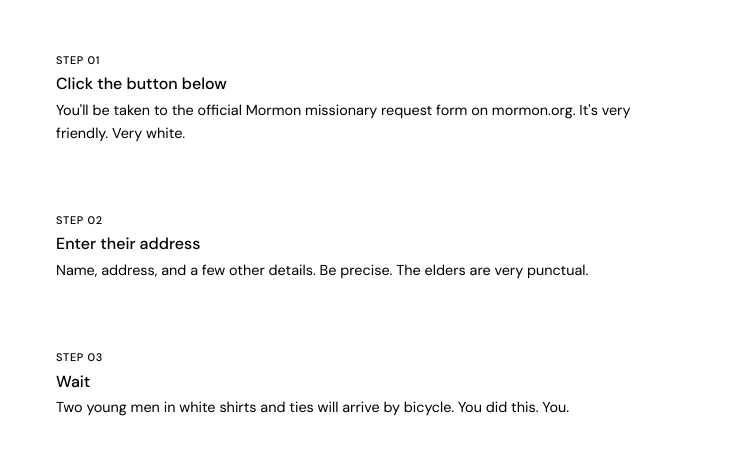
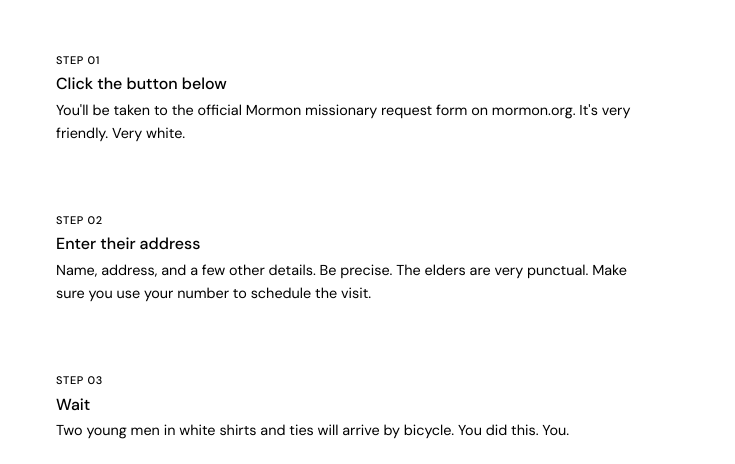
Before and after one commit to sayhitomormonism/sayhitomormonism.github.io, a plain HTML site: page index.html in a window 1280 px wide. Shown: the part 323-787 px from the top of the page, without its empty margins (288-1023 px from the left). Drawn offline with nearby package versions, Linux system fonts and the light colour scheme.

Commit message:
Update index.html

```diff
--- a/index.html
+++ b/index.html
@@ -48,7 +48,7 @@
   <div class="card">
     <div class="step-num">Step 02</div>
     <div class="step-title">Enter their address</div>
-    <div class="step-desc">Name, address, and a few other details. Be precise. The elders are very punctual.</div>
+    <div class="step-desc">Name, address, and a few other details. Be precise. The elders are very punctual. Make sure you use your number to schedule the visit.</div>
   </div>
 
   <div class="card">
```
